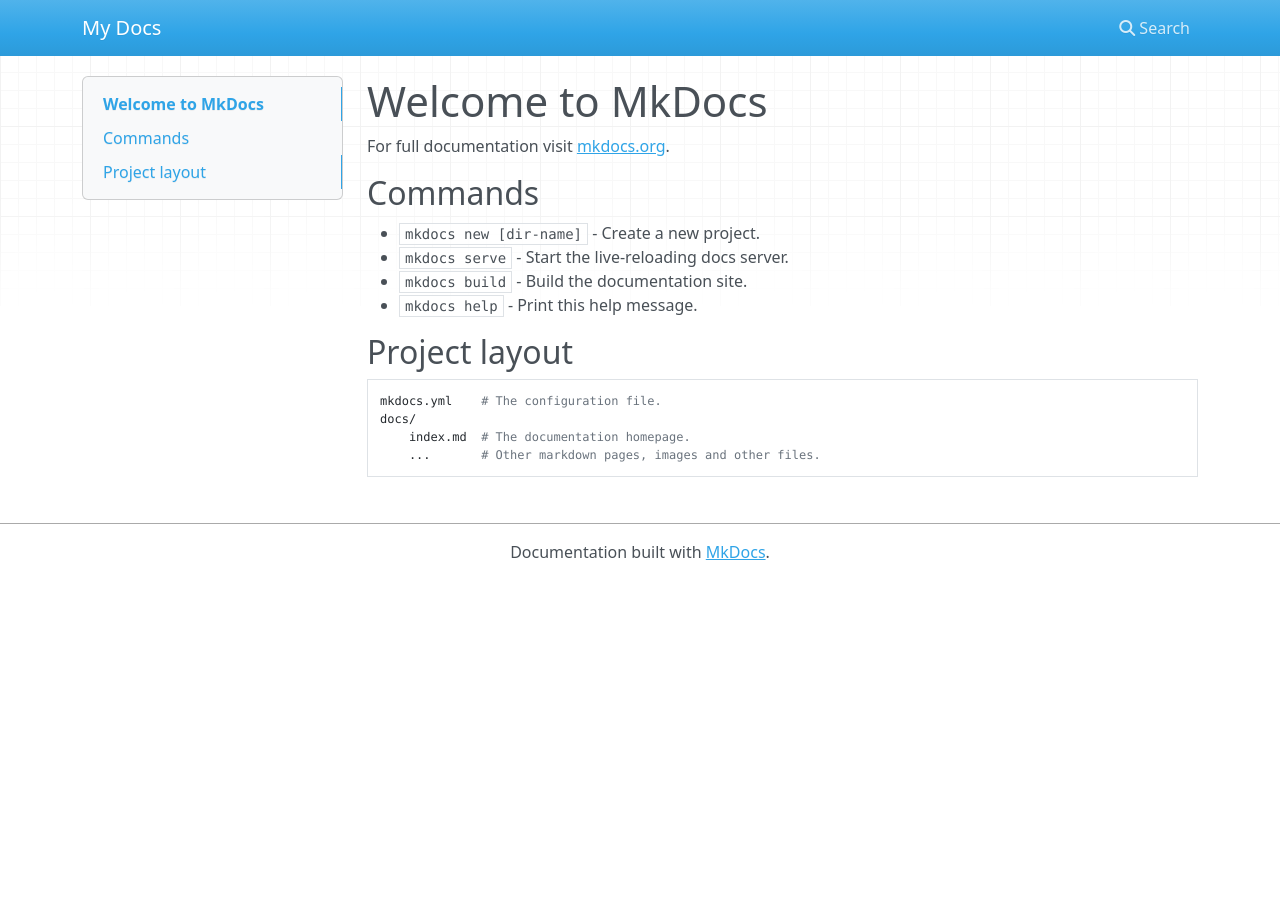
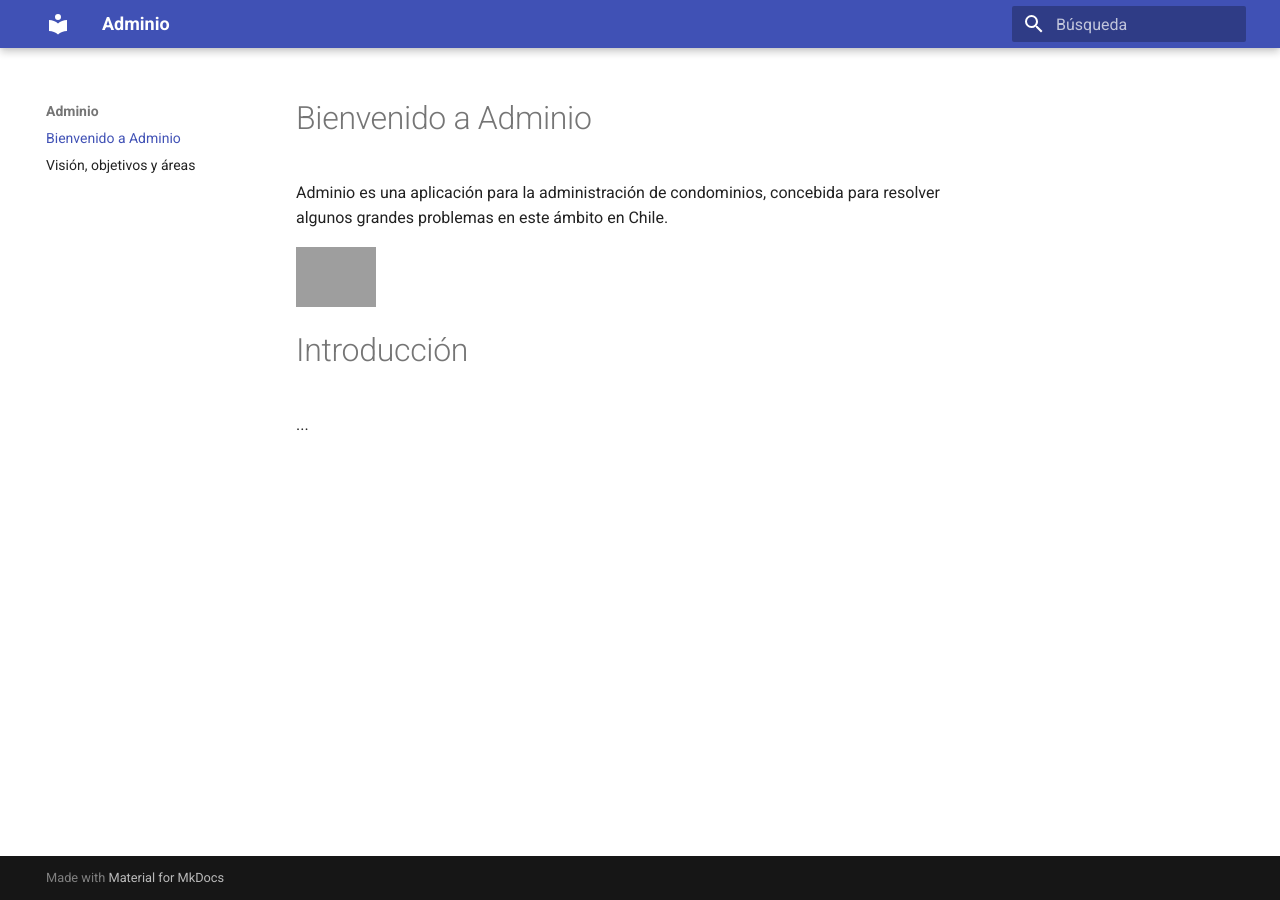
Before and after one commit to diegosauriox/adminio, an MkDocs documentation site: the page built from docs/index.md, in a window 1280 px wide. Built offline with MkDocs 1.6.1 and Material for MkDocs 9.7.7, drawn with Linux system fonts in a browser that asks for light colours; nearby versions of some CDN libraries; grey boxes are pictures that could not be loaded.

```diff
--- a/docs/index.md
+++ b/docs/index.md
@@ -1,17 +1,11 @@
-# Welcome to MkDocs
+# Bienvenido a Adminio
 
-For full documentation visit [mkdocs.org](https://mkdocs.org).
+Adminio es una aplicación para la administración de condominios, concebida para resolver algunos grandes problemas en este ámbito en Chile.
 
-## Commands
+<img src="img/condominio.jpg" alt="Condominio" style="zoom: 20%;" />
 
-* `mkdocs new [dir-name]` - Create a new project.
-* `mkdocs serve` - Start the live-reloading docs server.
-* `mkdocs build` - Build the documentation site.
-* `mkdocs help` - Print this help message.
 
-## Project layout
 
-    mkdocs.yml    # The configuration file.
-    docs/
-        index.md  # The documentation homepage.
-        ...       # Other markdown pages, images and other files.
+# Introducción
+
+...
--- a/mkdocs.yml
+++ b/mkdocs.yml
@@ -1 +1,5 @@
-site_name: My Docs
+site_name: Adminio
+theme:
+  name: 'material'
+  language: es
+  custom_dir: 'theme'
```
Also changed, not shown: docs/vision-objetivos-areas.md (added, +22 -0 lines), theme/assets/images/favicon.png (added), 1 other file.
